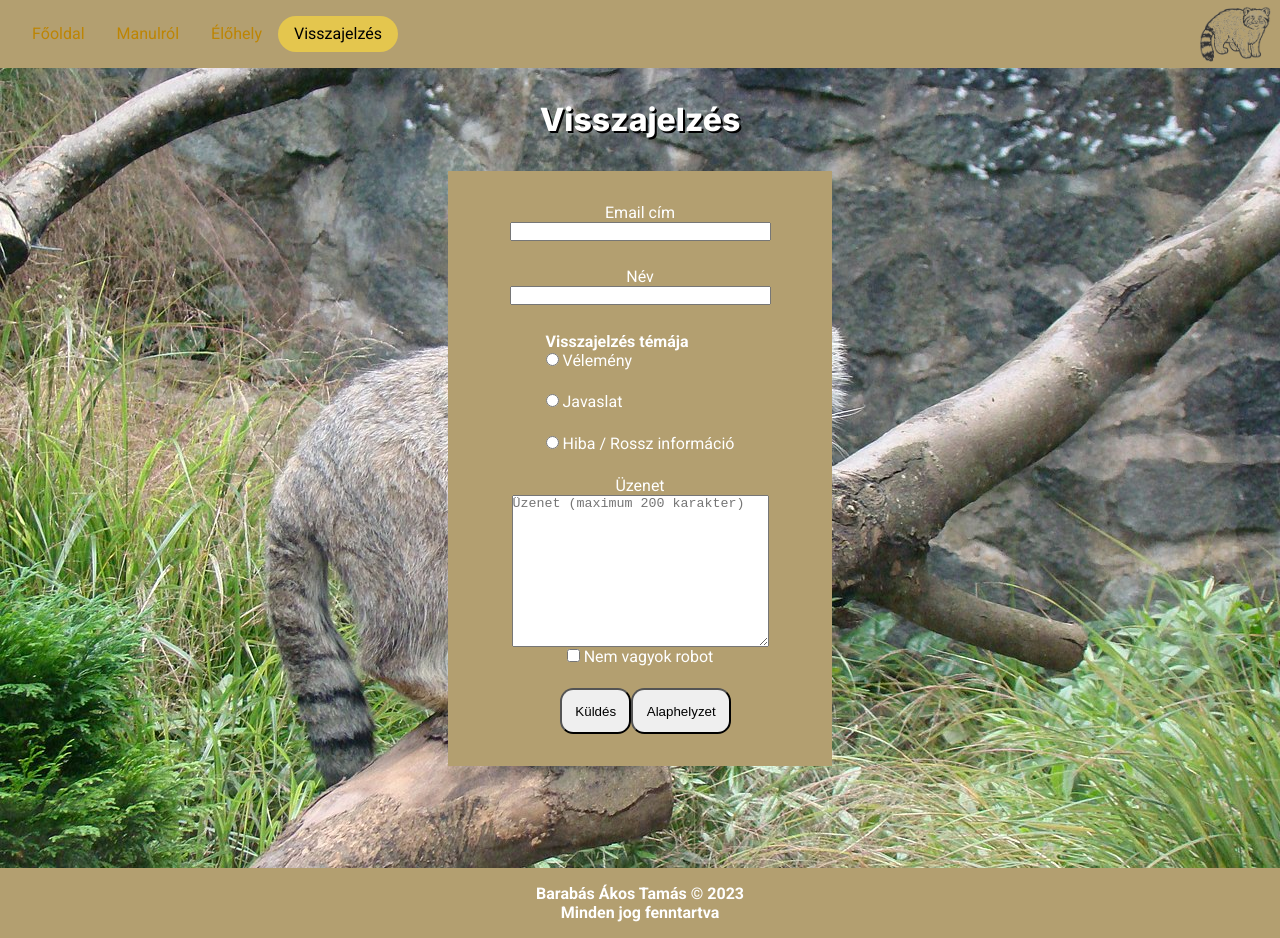
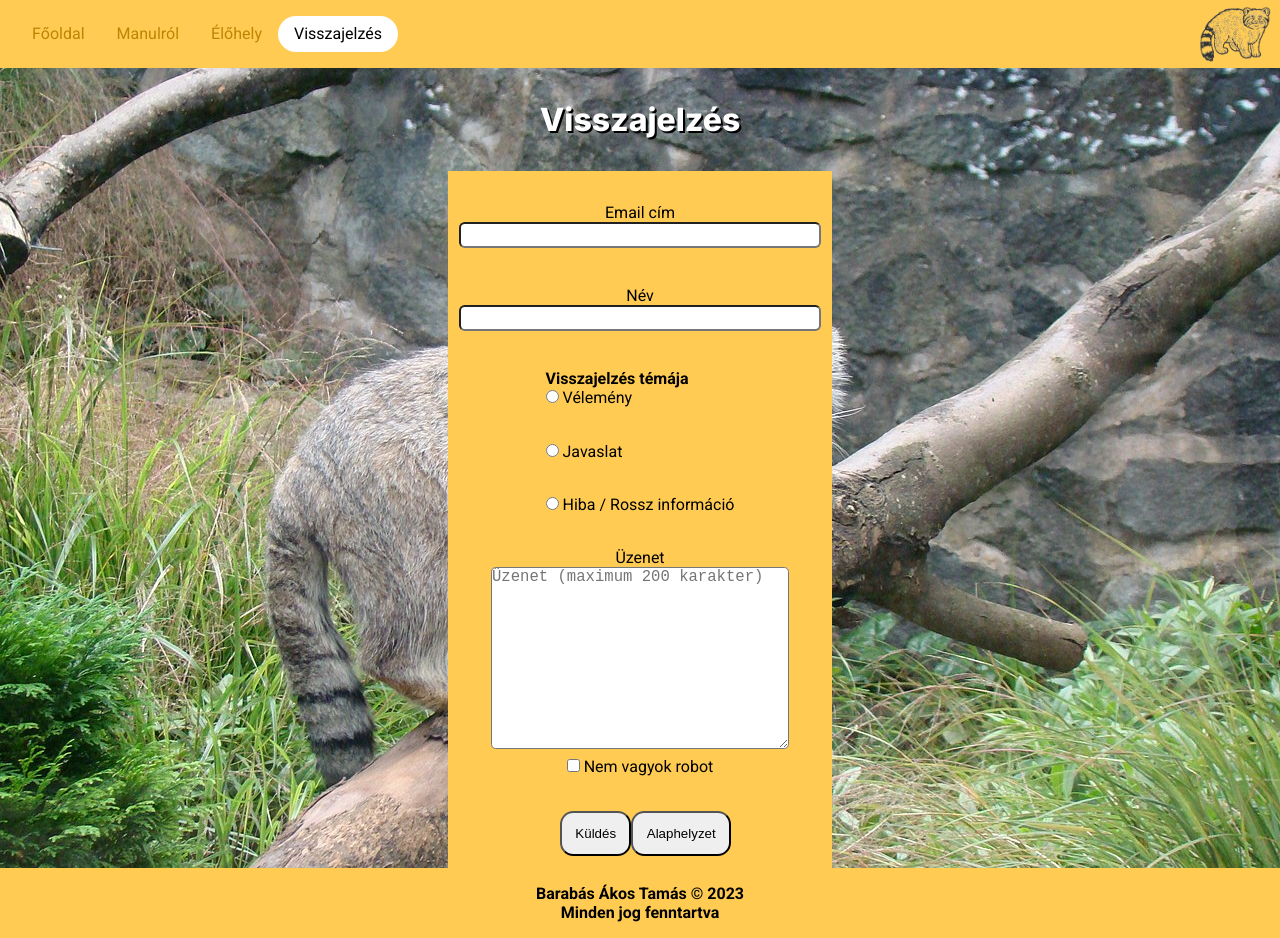
Before and after one commit to Croustys/manul, a plain HTML site: page visszajelzes.html in a window 1280 px wide. Drawn offline with Linux system fonts and the light colour scheme.

Commit message:
fix contrast

```diff
--- a/css/styles.css
+++ b/css/styles.css
@@ -3,10 +3,10 @@
 :root {
   --inter: "Inter", sans-serif;
   --roboto: "Roboto", sans-serif;
-  --highlight: #b39f70;
+  --highlight: #ffcb53;
   --link: #bd8503;
   --link-visited: #daaf4b;
-  --hover: rgb(228, 198, 78);
+  --hover: white;
 }
 
 *,
@@ -102,9 +102,17 @@ main.background-img form {
   margin: auto;
   justify-content: center;
   align-items: center;
+  color: black;
 }
 main.background-img form input {
   margin-bottom: 2em;
+  font-size: 1.2em;
+  border-radius: 0.3em;
+}
+main.background-img form textarea {
+  margin-bottom: 0.5em;
+  font-size: 1.2em;
+  border-radius: 0.3em;
 }
 .button-wrapper {
   display: flex;
@@ -144,7 +152,7 @@ main.background-img form input {
 
 footer {
   background-color: var(--highlight);
-  color: white;
+  color: black;
   font-weight: bold;
   text-align: center;
   padding: 1em;
@@ -170,7 +178,7 @@ figure img {
 }
 #carousel {
   display: block;
-  width: 80%;
+  width: 50%;
   margin: auto;
 }
 .carousel-flex {
@@ -191,7 +199,7 @@ th {
 .text-wrapper {
   display: block;
   margin: auto;
-  width: 80%;
+  width: 50%;
 }
 
 aside {
@@ -242,6 +250,9 @@ li {
 }
 
 @media only screen and (max-width: 800px) {
+  .carousel-flex {
+    flex-direction: column;
+  }
   img {
     width: 100%;
     height: 100%;
```
